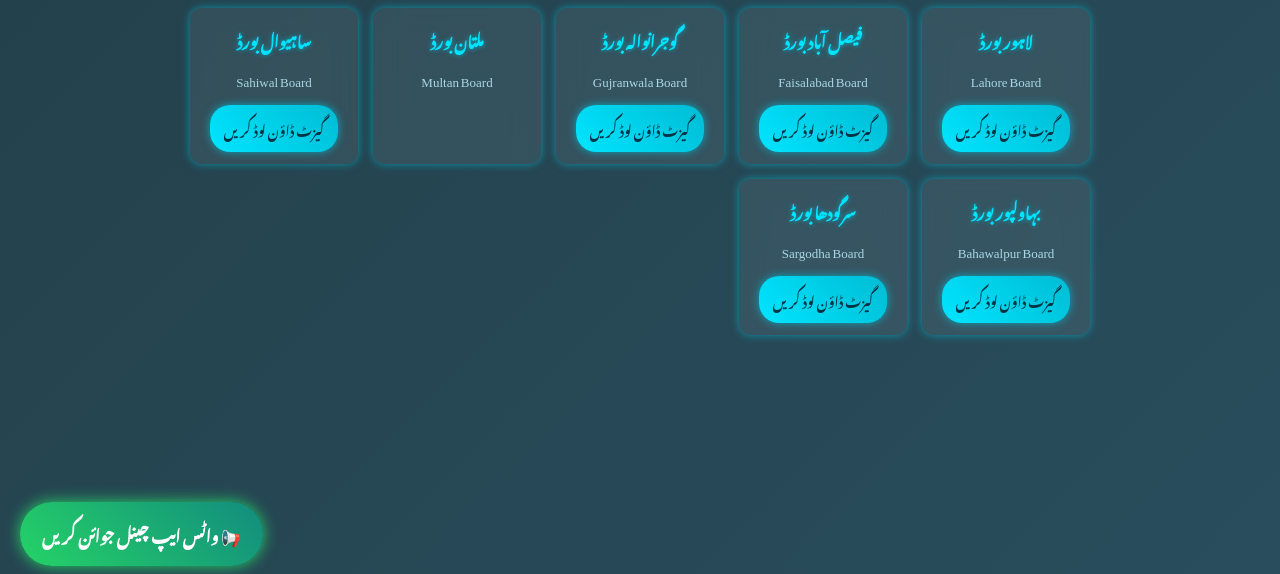
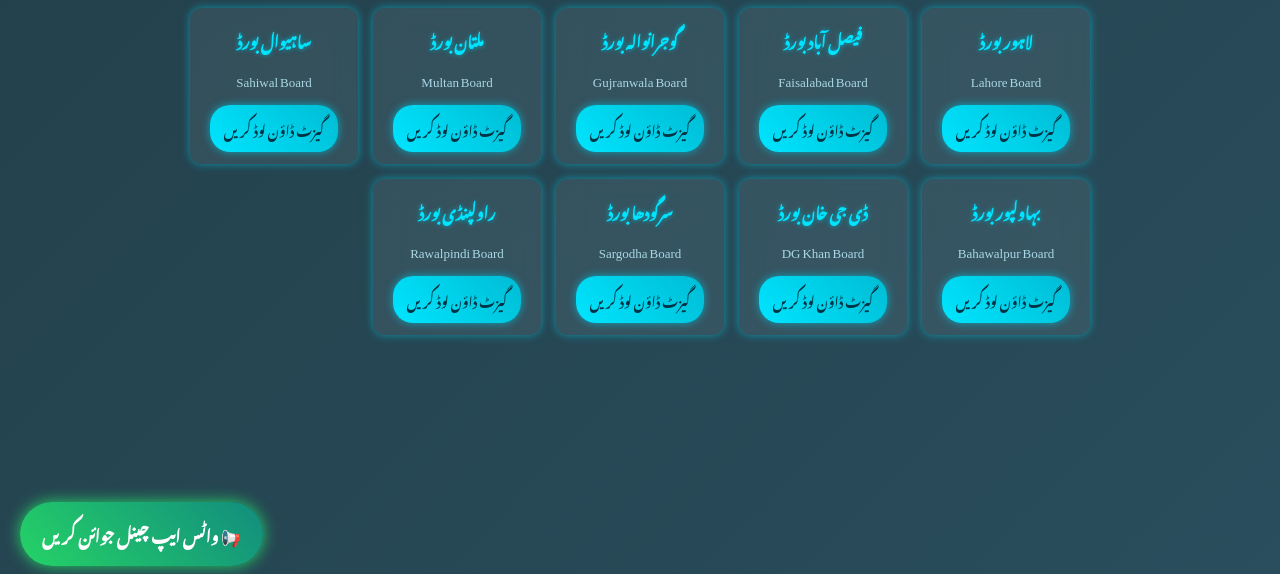
Before and after one commit to abdullahasad491326/METRIC-RESULT-2025, a plain HTML site: page index.html in a window 1280 px wide. Shown: the part 226-800 px from the top of the page. Drawn offline with Linux system fonts and the light colour scheme; a web font is replaced by a local one.

Commit message:
Update index.html

```diff
--- a/index.html
+++ b/index.html
@@ -2,27 +2,11 @@
 <html lang="ur">
 <head>
   <meta charset="UTF-8" />
-  <title>All Punjab Matric Board Result 2025 | پنجاب بورڈ میٹرک رزلٹ 2025</title>
+  <title>پنجاب بورڈ میٹرک رزلٹ 2025</title>
+  <meta name="description" content="تمام پنجاب بورڈز کا میٹرک رزلٹ 2025 گیزٹ ڈاؤن لوڈ کریں۔ لاہور، فیصل آباد، ملتان، گوجرانوالہ، بہاولپور، ساہیوال، ڈی جی خان، سرگودھا، راولپنڈی بورڈز۔">
+  <meta name="keywords" content="Gazette 2025, میٹرک رزلٹ 2025, BISE Result, Lahore Board, Gujranwala Board, Multan, Faisalabad, Bahawalpur, Sahiwal, DG Khan, Sargodha, Punjab Boards">
   <meta name="viewport" content="width=device-width, initial-scale=1" />
   <link href="https://fonts.googleapis.com/css2?family=Noto+Nastaliq+Urdu&display=swap" rel="stylesheet" />
-
-  <!-- SEO Meta Tags -->
-  <meta name="description" content="Download and check Punjab matric board results 2025 for Lahore, Faisalabad, Gujranwala, Multan, Sahiwal, Bahawalpur and all other boards. Official Gazette PDFs available." />
-  <meta name="keywords" content="Punjab matric result 2025, Lahore board result, Faisalabad board result, Gujranwala board result, matric result Punjab, matric gazette 2025, Punjab boards result" />
-  <meta name="robots" content="index, follow" />
-  <link rel="canonical" href="https://texify.xyz/" />
-
-  <!-- Open Graph / Facebook -->
-  <meta property="og:title" content="All Punjab Matric Board Result 2025 - پنجاب بورڈ میٹرک رزلٹ 2025" />
-  <meta property="og:description" content="Check and download official Punjab matric board results 2025 for all boards with gazette PDFs." />
-  <meta property="og:url" content="https://texify.xyz/" />
-  <meta property="og:type" content="website" />
-
-  <!-- Twitter Card -->
-  <meta name="twitter:card" content="summary" />
-  <meta name="twitter:title" content="All Punjab Matric Board Result 2025" />
-  <meta name="twitter:description" content="Download and check Punjab matric board results 2025 for all boards." />
-
   <style>
     * {
       box-sizing: border-box;
@@ -138,42 +122,52 @@
     <div class="card">
       <div class="board-name">لاہور بورڈ</div>
       <div class="board-name-eng">Lahore Board</div>
-      <a class="download-btn" href="https://drive.google.com/file/d/1Cq99oPxWRD6Oiki2j5DU2gQCImWvqs7s/view?usp=drivesdk" target="_blank" rel="noopener noreferrer">گیزٹ ڈاؤن لوڈ کریں</a>
+      <a class="download-btn" href="https://drive.google.com/file/d/1Cq99oPxWRD6Oiki2j5DU2gQCImWvqs7s/view" target="_blank">گیزٹ ڈاؤن لوڈ کریں</a>
     </div>
     <div class="card">
       <div class="board-name">فیصل آباد بورڈ</div>
       <div class="board-name-eng">Faisalabad Board</div>
-      <a class="download-btn" href="https://drive.google.com/file/d/1g3zbtbqt0SpjlHHprTonVg9oOTkEi1Af/view?usp=drivesdk" target="_blank" rel="noopener noreferrer">گیزٹ ڈاؤن لوڈ کریں</a>
+      <a class="download-btn" href="https://drive.google.com/file/d/18kK-waum1TvAQhO-TvTh_U6dwcJ6mCEH/view" target="_blank">گیزٹ ڈاؤن لوڈ کریں</a>
     </div>
     <div class="card">
       <div class="board-name">گوجرانوالہ بورڈ</div>
       <div class="board-name-eng">Gujranwala Board</div>
-      <a class="download-btn" href="https://drive.google.com/file/d/1aT__pmDW9Lvsy6AQKPXCRJt8hnpj_e3D/view?usp=drivesdk" target="_blank" rel="noopener noreferrer">گیزٹ ڈاؤن لوڈ کریں</a>
+      <a class="download-btn" href="https://drive.google.com/file/d/1i8u6g5A8tiUfzMybrz0DphIEayK_HdWA/view" target="_blank">گیزٹ ڈاؤن لوڈ کریں</a>
     </div>
     <div class="card">
       <div class="board-name">ملتان بورڈ</div>
       <div class="board-name-eng">Multan Board</div>
-      <!-- Gazette not available -->
+      <a class="download-btn" href="https://drive.google.com/file/d/1hgGk4EzszuXy-I2w8DjRmGui0bf38FgS/view" target="_blank">گیزٹ ڈاؤن لوڈ کریں</a>
     </div>
     <div class="card">
       <div class="board-name">ساہیوال بورڈ</div>
       <div class="board-name-eng">Sahiwal Board</div>
-      <a class="download-btn" href="https://drive.google.com/file/d/1j237QYQt_Jkvq369_XxNCH2LTSyfTe1B/view?usp=drivesdk" target="_blank" rel="noopener noreferrer">گیزٹ ڈاؤن لوڈ کریں</a>
+      <a class="download-btn" href="https://drive.google.com/file/d/1bSS4Zqc3E93Bz-nte8X_mgaWQnGk1Yp7/view" target="_blank">گیزٹ ڈاؤن لوڈ کریں</a>
     </div>
     <div class="card">
       <div class="board-name">بہاولپور بورڈ</div>
       <div class="board-name-eng">Bahawalpur Board</div>
-      <a class="download-btn" href="https://drive.google.com/file/d/1O4OZuBwqxsf_wFnsWkNKm0FEf3r9GvaZ/view?usp=sharing" target="_blank" rel="noopener noreferrer">گیزٹ ڈاؤن لوڈ کریں</a>
+      <a class="download-btn" href="https://drive.google.com/file/d/1O4OZuBwqxsf_wFnsWkNKm0FEf3r9GvaZ/view" target="_blank">گیزٹ ڈاؤن لوڈ کریں</a>
+    </div>
+    <div class="card">
+      <div class="board-name">ڈی جی خان بورڈ</div>
+      <div class="board-name-eng">DG Khan Board</div>
+      <a class="download-btn" href="https://drive.google.com/file/d/13ccUenbRRbrQZ9j343LOWBVVPwf2gImw/view" target="_blank">گیزٹ ڈاؤن لوڈ کریں</a>
     </div>
     <div class="card">
       <div class="board-name">سرگودھا بورڈ</div>
       <div class="board-name-eng">Sargodha Board</div>
-      <a class="download-btn" href="https://drive.google.com/file/d/1rXQ0B2ORK8WuRxFlLJZlUEjOBqy-Oz0J/view?usp=drivesdk" target="_blank" rel="noopener noreferrer">گیزٹ ڈاؤن لوڈ کریں</a>
+      <a class="download-btn" href="https://drive.google.com/file/d/1l-CF0oSYZAdmEyTGalvOogFbZBWpAisi/view" target="_blank">گیزٹ ڈاؤن لوڈ کریں</a>
+    </div>
+    <div class="card">
+      <div class="board-name">راولپنڈی بورڈ</div>
+      <div class="board-name-eng">Rawalpindi Board</div>
+      <a class="download-btn" href="https://drive.google.com/file/d/1SJid7uKksPFuOp4unROv53Lt8teAj9kR/view" target="_blank">گیزٹ ڈاؤن لوڈ کریں</a>
     </div>
   </div>
 
   <div class="whatsapp-channel">
-    <a class="whatsapp-link" href="https://whatsapp.com/channel/0029Vb9shWp4o7qPSrCXS603" target="_blank" rel="noopener noreferrer">
+    <a class="whatsapp-link" href="https://whatsapp.com/channel/0029Vb9shWp4o7qPSrCXS603" target="_blank" rel="noopener">
       📢 واٹس ایپ چینل جوائن کریں
     </a>
   </div>
```
